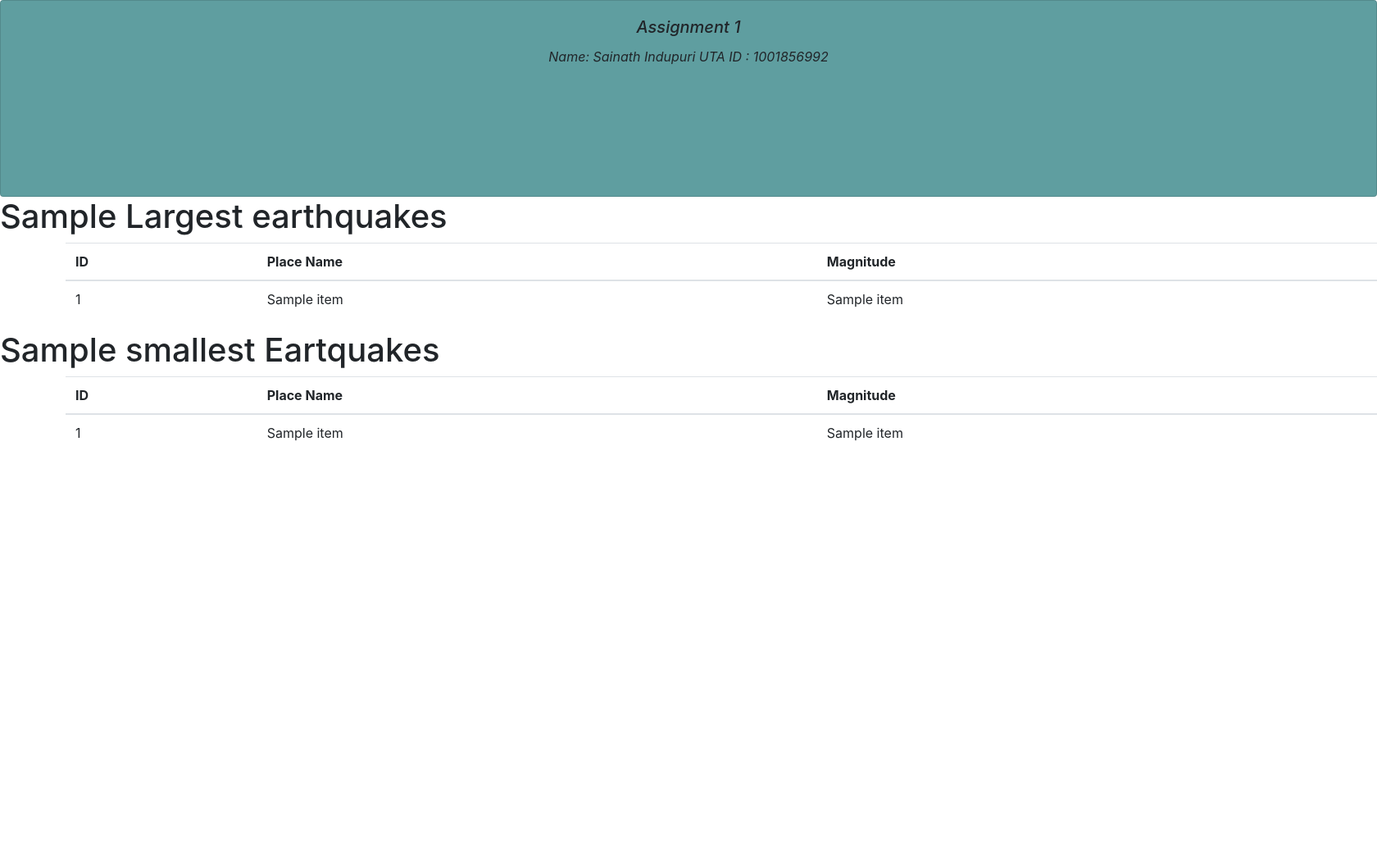
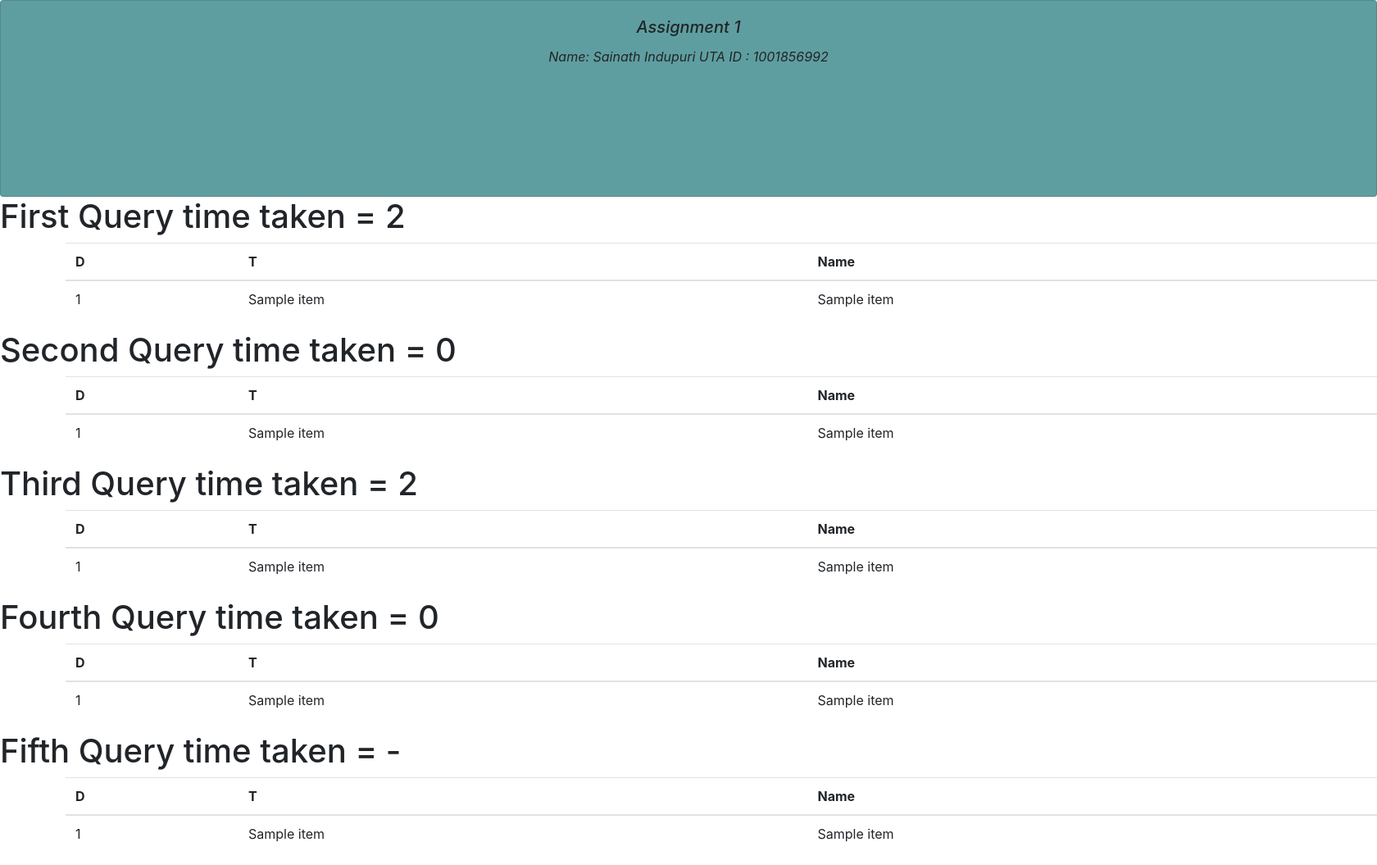
Before and after one commit to sainathindupuri/AdbQuiz2b, a Flask app: template templates/ShowNLargest.html in a window 1680 px wide. Shown: the whole page at 82% size. Before the commit the page ends 538 px from the top, so only its background shows below. Run offline with Flask 2, Linux system fonts and the light colour scheme; the template is opened without the code that fills it: most values are stand-ins (such as "Sample title", 1, 10 or a date in 2020).

Commit message:
Quiestion 1

```diff
--- a/app.py
+++ b/app.py
@@ -2,13 +2,18 @@ import string
 import time
 import pyodbc
 import os
+import redis
+import timeit
+import hashlib
+import pickle
 from flask import Flask, Request, render_template, request, flash
 
 app = Flask(__name__, template_folder="templates")
+connection = pyodbc.connect('Driver={ODBC Driver 17 for SQL Server};Server=tcp:adbsai.database.windows.net,1433;Database=adb;Uid=sainath;Pwd=Shiro@2018;Encrypt=yes;TrustServerCertificate=no;Connection Timeout=30')
+cursor = connection.cursor()
 
-connection = pyodbc.connect('Driver={ODBC Driver 17 for SQL Server};Server=tcp:adbsai.database.windows.net,1433;Database=adb;Uid=sainath;Pwd=Shiro@2018;Encrypt=yes;TrustServerCertificate=no;Connection Timeout=30')
-
-cursor = connection.cursor()
+r = redis.StrictRedis(host='adb-quiz3.redis.cache.windows.net', port=6380, db=0,
+                      password='bGWVXkw0gkglji3NxJ2c4dapdnXSxI8dtAzCaKsPnF8=', ssl=True)
 
 
 
@@ -19,22 +24,47 @@ def Hello():
 @app.route('/ShowNLargest', methods=['GET', 'POST'])
 def showDetails():
     cursor = connection.cursor()
-    num1 = request.form.get("num1")
-    min_mag = request.form.get("magMin")
+    num1 = request.form.get("RangeStart")
+    num2 = request.form.get("RangeEnd")
+    n = request.form.get("N")
 
-    max_mag = request.form.get("magMax")
 
-    print("max",max_mag)
-    print("min",min_mag)
-    param_data = (num1,max_mag,min_mag)
-    query_str = "select top "+num1+" a.id, b.place, a.mag from dbo.ds a join dbo.dsi b on a.id = b.id where a.mag <="+max_mag+" and a.mag >="+min_mag
+    starttime = timeit.default_timer()
+    query_str = "select top "+n+" * from ds2b a where a.D <="+num2+" and a.D >="+num1
+    cursor.execute(query_str+" ORDER BY a.D DESC")
+    data1 = cursor.fetchall()
+    time1 = timeit.default_timer() - starttime
 
-    print(query_str)
-    cursor.execute(query_str+" ORDER BY a.mag DESC")
-    N_Laragest_data = cursor.fetchall()
-    cursor.execute(query_str+" ORDER BY a.mag ASC")
-    N_smallest_data = cursor.fetchall()
-    return render_template('ShowNLargest.html',n=num1, data1 = N_Laragest_data, data2 = N_smallest_data)
+
+    starttime = timeit.default_timer()
+    query_str = "select top "+n+" * from ds2b a where a.D <="+num2+" and a.D >="+num1
+    cursor.execute(query_str+" ORDER BY a.D DESC")
+    data2 = cursor.fetchall()
+    time2 = timeit.default_timer() - starttime
+
+
+    starttime = timeit.default_timer()
+    query_str = "select top "+n+" * from ds2b a where a.D <="+num2+" and a.D >="+num1
+    cursor.execute(query_str+" ORDER BY a.D DESC")
+    data3 = cursor.fetchall()
+    time3 = timeit.default_timer() - starttime
+
+
+    starttime = timeit.default_timer()
+    query_str = "select top "+n+" * from ds2b a where a.D <="+num2+" and a.D >="+num1
+    cursor.execute(query_str+" ORDER BY a.D DESC")
+    data4 = cursor.fetchall()
+    time4 = timeit.default_timer() - starttime
+
+    starttime = timeit.default_timer()
+    query_str = "select top "+n+" * from ds2b a where a.D <="+num2+" and a.D >="+num1
+    cursor.execute(query_str+" ORDER BY a.D DESC")
+    data5 = cursor.fetchall()
+    time5 = timeit.default_timer() - starttime
+
+    times = [time1,time2,time3,time4, time5]
+
+    return render_template('ShowNLargest.html',data1 = data1, data2 = data2, data3 = data3, data4 = data4, data5 = data5, time = times)
 
 @app.route('/Question13', methods=['GET', 'POST'])
 def ZTime():
--- a/templates/ShowNLargest.html
+++ b/templates/ShowNLargest.html
@@ -27,14 +27,14 @@
 
 <body>
 
-    <h1> {{n}} Largest earthquakes</h1>
+    <h1> First Query time taken = {{time[0]}}</h1>
     <div class="ShowAllTable" style="width: 100rem; margin-left: 5rem;margin-right: 5rem; align-items: center;">
         <table class="table">
             <thead>
                 <tr>
-                    <th scope="col">ID</th>
-                    <th scope="col">Place Name</th>
-                    <th scope="col">Magnitude</th>
+                    <th scope="col">D</th>
+                    <th scope="col">T</th>
+                    <th scope="col">Name</th>
 
                 </tr>
             </thead>
@@ -52,19 +52,97 @@
         </table>
     </div>
 
-    <h1>{{n}} smallest Eartquakes</h1>
+    <h1> Second Query time taken = {{time[1]}}</h1>
 
     <div class="ShowAllTable" style="width: 100rem; margin-left: 5rem;margin-right: 5rem; align-items: center;">
         <table class="table">
             <thead>
                 <tr>
-                    <th scope="col">ID</th>
-                    <th scope="col">Place Name</th>
-                    <th scope="col">Magnitude</th>
+                    <th scope="col">D</th>
+                    <th scope="col">T</th>
+                    <th scope="col">Name</th>
 
                 </tr>
             </thead>
             {% for item in data2 %}
+            <tbody>
+                <tr>
+                    <td>{{item[0]}}</td>
+                    <td>{{item[1]}}</td>
+                    <td>{{item[2]}}</td>
+
+                </tr>
+
+            </tbody>
+            {% endfor %}
+        </table>
+    </div>
+
+    <h1> Third Query time taken = {{time[2]}}</h1>
+
+    <div class="ShowAllTable" style="width: 100rem; margin-left: 5rem;margin-right: 5rem; align-items: center;">
+        <table class="table">
+            <thead>
+                <tr>
+                    <th scope="col">D</th>
+                    <th scope="col">T</th>
+                    <th scope="col">Name</th>
+
+                </tr>
+            </thead>
+            {% for item in data3 %}
+            <tbody>
+                <tr>
+                    <td>{{item[0]}}</td>
+                    <td>{{item[1]}}</td>
+                    <td>{{item[2]}}</td>
+
+                </tr>
+
+            </tbody>
+            {% endfor %}
+        </table>
+    </div>
+
+    <h1> Fourth Query time taken = {{time[3]}}</h1>
+
+    <div class="ShowAllTable" style="width: 100rem; margin-left: 5rem;margin-right: 5rem; align-items: center;">
+        <table class="table">
+            <thead>
+                <tr>
+                    <th scope="col">D</th>
+                    <th scope="col">T</th>
+                    <th scope="col">Name</th>
+
+                </tr>
+            </thead>
+            {% for item in data4 %}
+            <tbody>
+                <tr>
+                    <td>{{item[0]}}</td>
+                    <td>{{item[1]}}</td>
+                    <td>{{item[2]}}</td>
+
+                </tr>
+
+            </tbody>
+            {% endfor %}
+        </table>
+    </div>
+
+    <h1> Fifth Query time taken = {{time[4]}}</h1>
+
+    <div class="ShowAllTable" style="width: 100rem; margin-left: 5rem;margin-right: 5rem; align-items: center;">
+        <table class="table">
+            <thead>
+                <tr>
+                    <th scope="col">D</th>
+                    <th scope="col">T</th>
+                    <th scope="col">Name</th>
+
+                </tr>
+            </thead>
+            {% for item in data5 %}
             <tbody>
                 <tr>
                     <td>{{item[0]}}</td>
```
Also changed, not shown: requirements.txt (+14 -0 lines), templates/index.html (+8 -8 lines).
